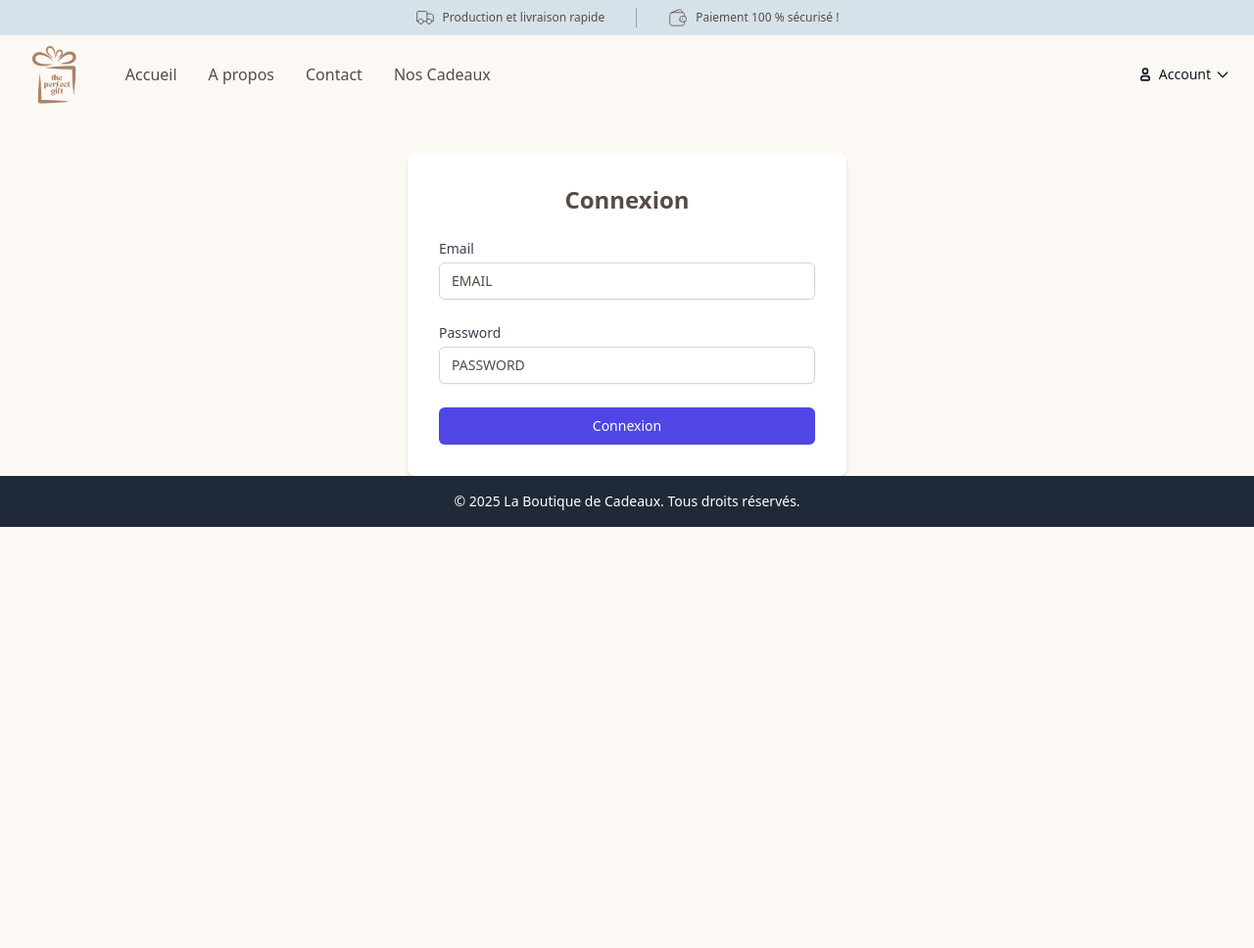
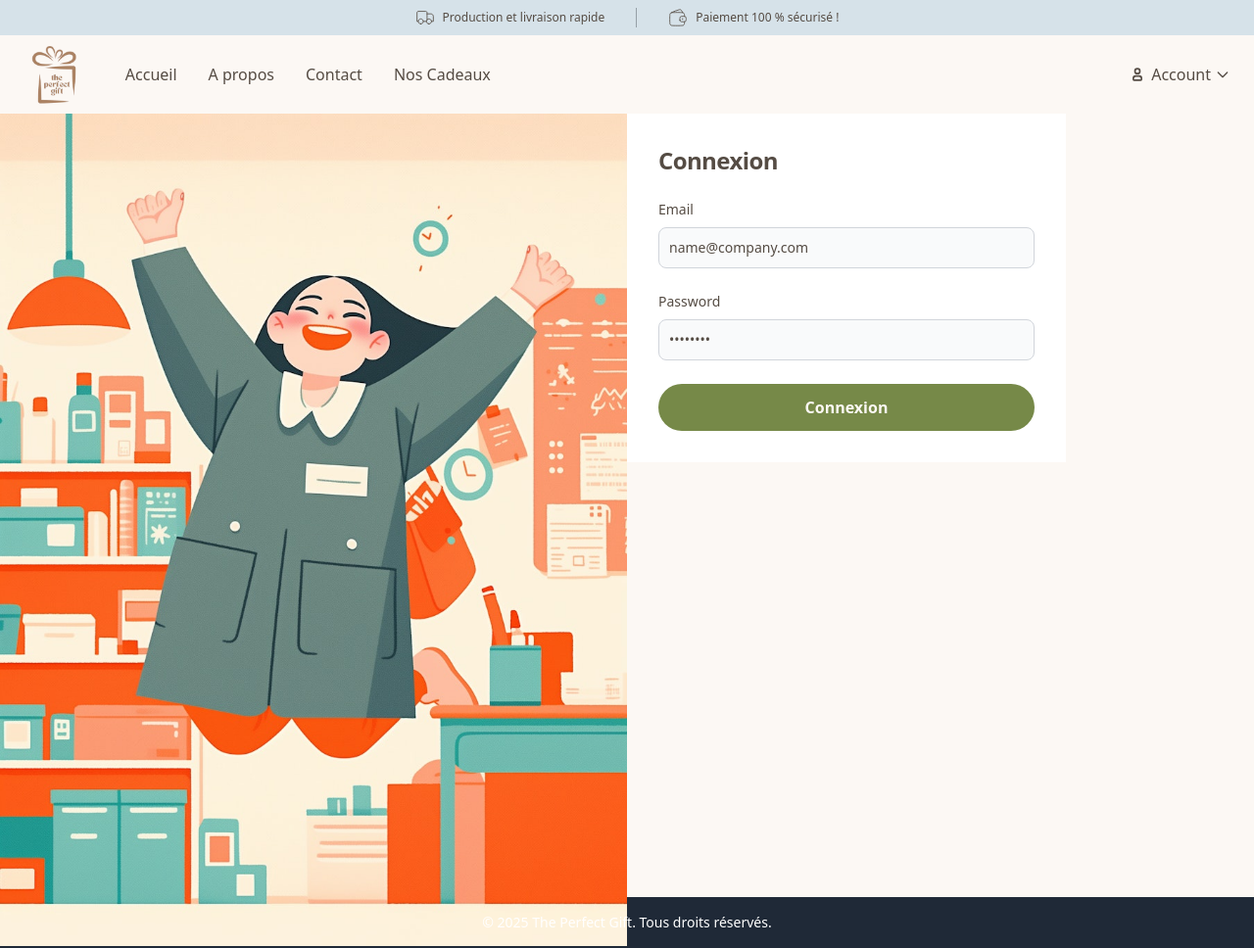
Before and after one commit to TodereanRaul/PerfectGiftPython, a Django app: page /account/login in a window 1280 px wide. Shown: the whole page at 98% size. Before the commit the page ends 538 px from the top, so only its background shows below. Run offline with Django 5.2, Linux system fonts and the light colour scheme; some libraries are stand-ins or nearby versions.

Commit message:
cart - signin design

```diff
--- a/accounts/templates/accounts/login.html
+++ b/accounts/templates/accounts/login.html
@@ -1,42 +1,65 @@
-{% extends 'base.html' %} {% block content %}
+{% extends 'base.html' %} {% load static %} {% block content %}
 
-<div class="max-w-md mx-auto mt-10 bg-white p-8 rounded-lg shadow-md">
-  <h1 class="text-2xl font-bold mb-6 text-center">Connexion</h1>
-  <form method="POST" class="space-y-6">
+<section class="">
+  <div class="grid grid-cols-1 md:grid-cols-2 md:h-screen lg:py-0">
+    <div class="h-1/2">
+      <img
+        src="{% static 'images/glad.jpeg' %}"
+        alt="login"
+        class="object-cover w-full h-full hidden md:block"
+      />
+    </div>
+    {% comment %} connexion block {% endcomment %}
+    <div class="rounded-lg md:mt-0 sm:max-w-md xl:p-0">
+      <div class="p-6 space-y-4 md:space-y-6 sm:p-8 bg-white">
+        <h1
+          class="text-xl font-bold leading-tight tracking-tight text-primary md:text-2xl"
+        >
+          Connexion
+        </h1>
+        <form method="POST" class="space-y-4 md:space-y-6">
           {% csrf_token %}
           <div>
-      <label for="email" class="block text-sm font-medium text-gray-700"
+            <label
+              for="email"
+              class="block mb-2 text-sm font-medium text-primary"
               >Email</label
             >
             <input
               type="email"
               name="email"
               id="email"
-        placeholder="EMAIL"
+              class="bg-gray-50 border border-gray-300 text-primary text-sm rounded-lg focus:ring-primary-600 focus:border-primary-600 block w-full p-2.5"
+              placeholder="name@company.com"
               required
-        class="mt-1 block w-full px-3 py-2 border border-gray-300 rounded-md shadow-sm focus:outline-none focus:ring-indigo-500 focus:border-indigo-500 sm:text-sm"
             />
           </div>
           <div>
-      <label for="password" class="block text-sm font-medium text-gray-700"
+            <label
+              for="password"
+              class="block mb-2 text-sm font-medium text-primary"
               >Password</label
             >
             <input
               type="password"
               name="password"
               id="password"
-        placeholder="PASSWORD"
+              placeholder="••••••••"
+              class="bg-gray-50 border border-gray-300 text-primary text-sm rounded-lg focus:ring-primary-600 focus:border-primary-600 block w-full p-2.5"
               required
-        class="mt-1 block w-full px-3 py-2 border border-gray-300 rounded-md shadow-sm focus:outline-none focus:ring-indigo-500 focus:border-indigo-500 sm:text-sm"
             />
           </div>
           <button
             type="submit"
-      class="w-full flex justify-center py-2 px-4 border border-transparent rounded-md shadow-sm text-sm font-medium text-white bg-indigo-600 hover:bg-indigo-700 focus:outline-none focus:ring-2 focus:ring-offset-2 focus:ring-indigo-500"
+            class="w-full items-center justify-center px-5 py-3 text-base font-semibold text-center rounded-full bg-[#768948] hover:bg-[#5a6b32] transition ease-in text-blanc"
           >
             Connexion
           </button>
         </form>
       </div>
+    </div>
+    {% comment %} image block {% endcomment %}
+  </div>
+</section>
 
 {% endblock %}
--- a/shop/settings.py
+++ b/shop/settings.py
@@ -47,6 +47,7 @@ INSTALLED_APPS = [
     'django.contrib.sessions',
     'django.contrib.messages',
     'django.contrib.staticfiles',
+    'widget_tweaks',
     'store',
     'accounts',
     'ckeditor',
--- a/store/templates/store/cart.html
+++ b/store/templates/store/cart.html
@@ -40,7 +40,7 @@
       </form>
     </div>
 
-    <div class="rounded-lg p-6 border">
+    <div class="rounded-lg p-6 border h-96">
       <h3 class="text-xl font-semibold text-primary mb-4">Montant total</h3>
       <div class="flex justify-between text-lg text-secondary mb-4">
         <span>Sous-total:</span>
--- a/templates/base.html
+++ b/templates/base.html
@@ -289,7 +289,7 @@
               id="userDropdownButton1"
               data-dropdown-toggle="userDropdown1"
               type="button"
-              class="inline-flex items-center rounded-lg justify-center p-2 hover:bg-gray-100 dark:hover:bg-gray-700 text-sm font-medium leading-none text-gray-900 dark:text-white"
+              class="inline-flex items-center rounded-lg justify-center p-2 hover:bg-rose text-base font-medium leading-none text-primary hover:text-pink-400"
             >
               <svg
                 class="w-5 h-5 me-1"
@@ -308,7 +308,7 @@
               </svg>
               Account
               <svg
-                class="w-4 h-4 text-gray-900 dark:text-white ms-1"
+                class="w-4 h-4 ms-1"
                 aria-hidden="true"
                 xmlns="http://www.w3.org/2000/svg"
                 width="24"
@@ -327,16 +327,14 @@
             </button>
             <div
               id="userDropdown1"
-              class="hidden z-10 w-56 divide-y divide-gray-100 overflow-hidden overflow-y-auto rounded-lg bg-white antialiased shadow dark:divide-gray-600 dark:bg-gray-700"
+              class="hidden z-10 w-56 divide-y overflow-hidden overflow-y-auto rounded-lg bg-blanc antialiased shadow-lg"
             >
-              <ul
-                class="p-2 text-start text-sm font-medium text-gray-900 dark:text-white"
-              >
+              <ul class="p-2 text-start text-sm font-medium text-primary">
                 <li>
                   <a
                     href="{% url 'accounts:signup' %}"
                     title=""
-                    class="inline-flex w-full items-center gap-2 rounded-md px-3 py-2 text-sm hover:bg-gray-100 dark:hover:bg-gray-600"
+                    class="inline-flex w-full items-center gap-2 rounded-md px-3 py-2 text-base text-primary hover:text-pink-400 hover:bg-rose"
                     >S'inscrire</a
                   >
                 </li>
@@ -344,7 +342,7 @@
                   <a
                     href="{% url 'accounts:login' %}"
                     title=""
-                    class="inline-flex w-full items-center gap-2 rounded-md px-3 py-2 text-sm hover:bg-gray-100 dark:hover:bg-gray-600"
+                    class="inline-flex w-full items-center gap-2 rounded-md px-3 py-2 text-base text-primary hover:text-pink-400 hover:bg-rose"
                     >Se connecter</a
                   >
                 </li>
@@ -409,7 +407,7 @@
     <!-- Footer -->
     <footer class="bg-gray-800 text-white py-4">
       <div class="container mx-auto text-center text-sm">
-        &copy; 2025 La Boutique de Cadeaux. Tous droits réservés.
+        &copy; 2025 The Perfect Gift. Tous droits réservés.
       </div>
     </footer>
 
--- a/theme/static/css/dist/styles.css
+++ b/theme/static/css/dist/styles.css
@@ -1927,6 +1983,10 @@ input[type="range"]::-ms-fill-lower {
   padding: 2rem;
 }
 
+.p-2\.5 {
+  padding: 0.625rem;
+}
+
 .px-2\.5 {
   padding-left: 0.625rem;
   padding-right: 0.625rem;
@@ -2080,6 +2145,10 @@ input[type="range"]::-ms-fill-lower {
   line-height: 1.5;
 }
 
+.leading-tight {
+  line-height: 1.25;
+}
+
 .tracking-normal {
   letter-spacing: 0em;
 }
@@ -2103,31 +2172,41 @@ input[type="range"]::-ms-fill-lower {
   color: rgb(55 65 81 / var(--tw-text-opacity, 1));
 }
 
+.text-primary {
+  --tw-text-opacity: 1;
+  color: rgb(85 76 68 / var(--tw-text-opacity, 1));
+}
+
+.text-red-500 {
+  --tw-text-opacity: 1;
+  color: rgb(239 68 68 / var(--tw-text-opacity, 1));
+}
+
+.text-secondary {
+  --tw-text-opacity: 1;
+  color: rgb(125 118 110 / var(--tw-text-opacity, 1));
+}
+
+.text-white {
+  --tw-text-opacity: 1;
+  color: rgb(255 255 255 / var(--tw-text-opacity, 1));
+}
+
+.text-red-600 {
+  --tw-text-opacity: 1;
+  color: rgb(220 38 38 / var(--tw-text-opacity, 1));
+}
+
+.text-gray-800 {
+  --tw-text-opacity: 1;
+  color: rgb(31 41 55 / var(--tw-text-opacity, 1));
+}
+
 .text-gray-900 {
   --tw-text-opacity: 1;
   color: rgb(17 24 39 / var(--tw-text-opacity, 1));
 }
 
-.text-primary {
-  --tw-text-opacity: 1;
-  color: rgb(85 76 68 / var(--tw-text-opacity, 1));
-}
-
-.text-red-500 {
-  --tw-text-opacity: 1;
-  color: rgb(239 68 68 / var(--tw-text-opacity, 1));
-}
-
-.text-secondary {
-  --tw-text-opacity: 1;
-  color: rgb(125 118 110 / var(--tw-text-opacity, 1));
-}
-
-.text-white {
-  --tw-text-opacity: 1;
-  color: rgb(255 255 255 / var(--tw-text-opacity, 1));
-}
-
 .antialiased {
   -webkit-font-smoothing: antialiased;
   -moz-osx-font-smoothing: grayscale;
@@ -2164,6 +2237,12 @@ input[type="range"]::-ms-fill-lower {
 .shadow-sm {
   --tw-shadow: 0 1px 2px 0 rgb(0 0 0 / 0.05);
   --tw-shadow-colored: 0 1px 2px 0 var(--tw-shadow-color);
+  box-shadow: var(--tw-ring-offset-shadow, 0 0 #0000), var(--tw-ring-shadow, 0 0 #0000), var(--tw-shadow);
+}
+
+.shadow {
+  --tw-shadow: 0 1px 3px 0 rgb(0 0 0 / 0.1), 0 1px 2px -1px rgb(0 0 0 / 0.1);
+  --tw-shadow-colored: 0 1px 3px 0 var(--tw-shadow-color), 0 1px 2px -1px var(--tw-shadow-color);
   box-shadow: var(--tw-ring-offset-shadow, 0 0 #0000), var(--tw-ring-shadow, 0 0 #0000), var(--tw-shadow);
 }
 
@@ -2342,6 +2422,14 @@ input[type="range"]::-ms-fill-lower {
     display: flex;
   }
 
+  .sm\:w-3\/4 {
+    width: 75%;
+  }
+
+  .sm\:max-w-md {
+    max-width: 28rem;
+  }
+
   .sm\:grid-cols-2 {
     grid-template-columns: repeat(2, minmax(0, 1fr));
   }
@@ -2356,6 +2444,10 @@ input[type="range"]::-ms-fill-lower {
 
   .sm\:gap-4 {
     gap: 1rem;
+  }
+
+  .sm\:p-8 {
+    padding: 2rem;
   }
 
   .sm\:text-2xl {
@@ -2375,6 +2467,22 @@ input[type="range"]::-ms-fill-lower {
 }
 
 @media (min-width: 768px) {
+  .md\:mb-0 {
+    margin-bottom: 0px;
+  }
+
+  .md\:mr-6 {
+    margin-right: 1.5rem;
+  }
+
+  .md\:mr-5 {
+    margin-right: 1.25rem;
+  }
+
+  .md\:mt-0 {
+    margin-top: 0px;
+  }
+
   .md\:block {
     display: block;
   }
@@ -2395,6 +2503,14 @@ input[type="range"]::-ms-fill-lower {
     height: 55vh;
   }
 
+  .md\:h-screen {
+    height: 100vh;
+  }
+
+  .md\:w-full {
+    width: 100%;
+  }
+
   .md\:grow-0 {
     flex-grow: 0;
   }
@@ -2407,8 +2523,16 @@ input[type="range"]::-ms-fill-lower {
     grid-template-columns: repeat(5, minmax(0, 1fr));
   }
 
+  .md\:grid-cols-2 {
+    grid-template-columns: repeat(2, minmax(0, 1fr));
+  }
+
   .md\:flex-row {
     flex-direction: row;
+  }
+
+  .md\:items-start {
+    align-items: flex-start;
   }
 
   .md\:justify-center {
@@ -2425,12 +2549,22 @@ input[type="range"]::-ms-fill-lower {
     margin-left: calc(2rem * calc(1 - var(--tw-space-x-reverse)));
   }
 
+  .md\:space-y-6 > :not([hidden]) ~ :not([hidden]) {
+    --tw-space-y-reverse: 0;
+    margin-top: calc(1.5rem * calc(1 - var(--tw-space-y-reverse)));
+    margin-bottom: calc(1.5rem * var(--tw-space-y-reverse));
+  }
+
   .md\:border-r {
     border-right-width: 1px;
   }
 
   .md\:border-gray-950\/30 {
     border-color: rgb(3 7 18 / 0.3);
+  }
+
+  .md\:p-0 {
+    padding: 0px;
   }
 
   .md\:px-0 {
@@ -2467,6 +2601,11 @@ input[type="range"]::-ms-fill-lower {
     line-height: 1.75rem;
   }
 
+  .md\:text-2xl {
+    font-size: 1.5rem;
+    line-height: 2rem;
+  }
+
   .md\:last\:border-none:last-child {
     border-style: none;
   }
@@ -2544,6 +2687,11 @@ input[type="range"]::-ms-fill-lower {
     padding-bottom: 4rem;
   }
 
+  .lg\:py-0 {
+    padding-top: 0px;
+    padding-bottom: 0px;
+  }
+
   .lg\:text-left {
     text-align: left;
   }
@@ -2561,6 +2709,10 @@ input[type="range"]::-ms-fill-lower {
 
   .xl\:gap-16 {
     gap: 4rem;
+  }
+
+  .xl\:p-0 {
+    padding: 0px;
   }
 }
 
--- a/theme/static_src/tailwind.config.js
+++ b/theme/static_src/tailwind.config.js
@@ -51,7 +51,6 @@ module.exports = {
         darkestBlue: "#7FAECC",
         rose: "#FDE2E4",
         darkRose: "#F7A9C3",
-        brown: "#554c44",
       },
       textColor: {
         primary: "#554c44",
```
Also changed, not shown: other parts of theme/static/css/dist/styles.css (+128 -39 lines), store/forms.py (+15 -4 lines), store/templates/store/index.html (+2 -35 lines), db.sqlite3, theme/static/images/glad.jpeg (added). Lines whose indentation alone changed are shown as unchanged.
